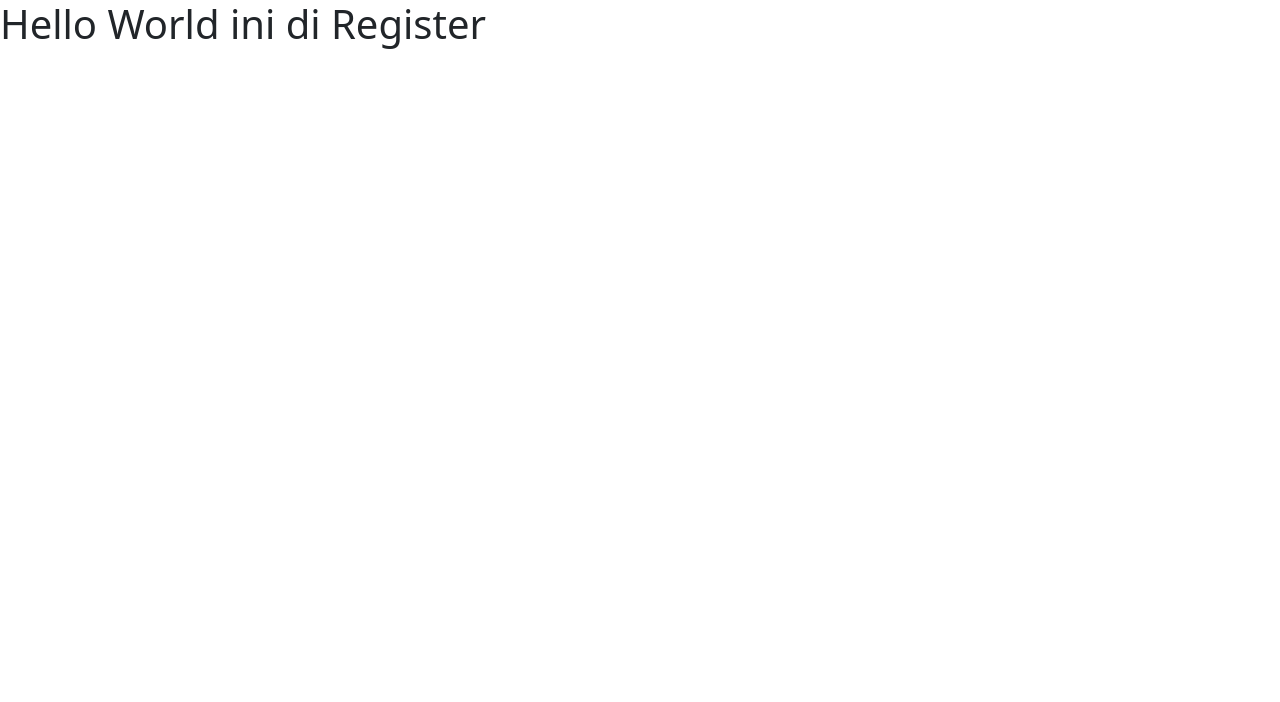
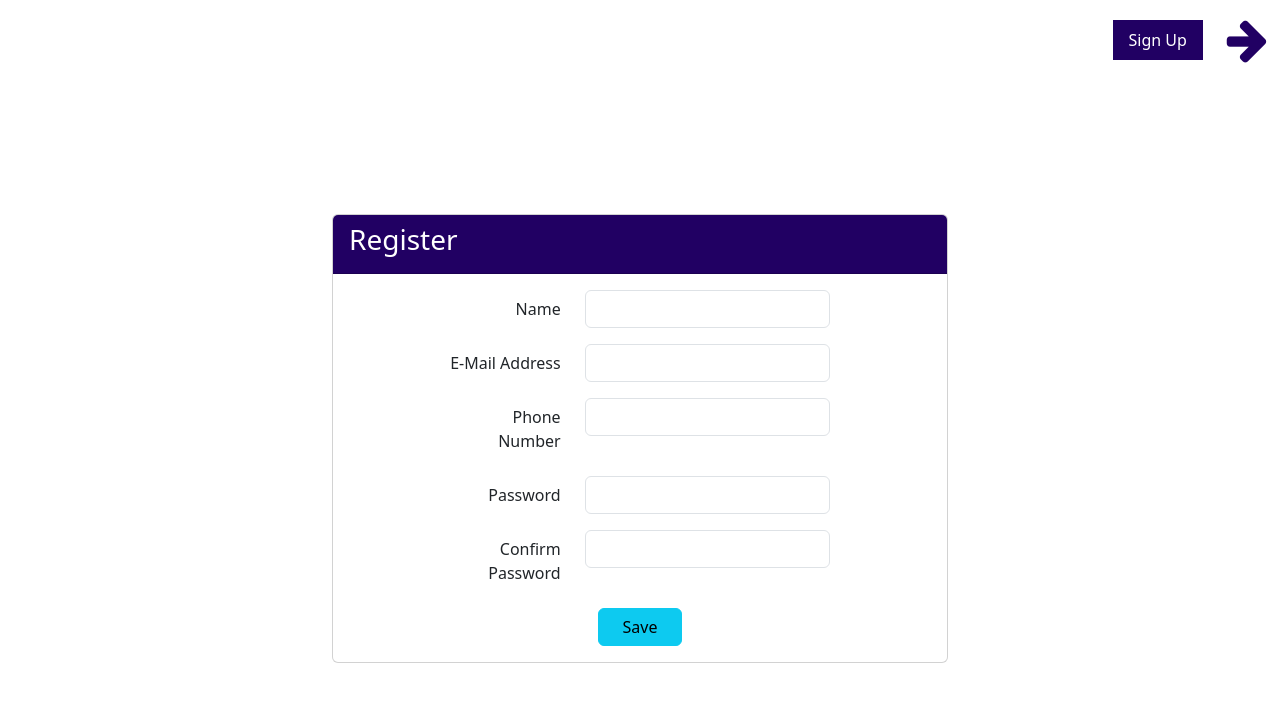
Before and after one commit to ChristianAbraham/NoveltyChecker, a Django app: page /register/ in a window 1280 px wide. Shown: the top 702 px of the page. Run offline with Django 3.2, Linux system fonts and the light colour scheme.

Commit message:
Update register.html
Buat tampilan register

```diff
--- a/NoveltyChecker/templates/NoveltyChecker/register.html
+++ b/NoveltyChecker/templates/NoveltyChecker/register.html
@@ -3,7 +3,82 @@
 {%block content %}
 <!-- Ngoding disini -->
 
-<h1>Hello World ini di Register</h1>
+<link rel="stylesheet" href="https://cdnjs.cloudflare.com/ajax/libs/font-awesome/4.7.0/css/font-awesome.min.css">
+    <div class="container-fluid">
+        <div class="d-flex justify-content-end mt-3 align-items-center">
+            <a href="" class="py-2 px-3 me-4" style="background-color: rgb(33, 0, 99);color:white;text-decoration: none;">Sign Up</a>
+            <i class='fa fa-arrow-right' style='font-size:48px;color:rgb(33, 0, 99)'></i>
+        </div>
+        <div class="row" style="margin-top: 150px; ">
+            <div class="col"></div>
+            <div class="col-6">
+                <div class="card">
+                    <div class="card-header" style="background-color: rgb(33, 0, 99); color:white">
+                        <h3>Register</h3>
+                    </div>
+                    <div class="card-body">
+                        <div class="row">
+                            <div class="col"></div>
+                            <div class="col-8">
+                                    <div class="row mb-3">
+                                        <label for="name" class="col-sm-4 col-form-label text-end">Name</label>
+                                        <div class="col-sm-8">
+                                            <input type="text" class="form-control" id="name">
+                                        </div>
+                                    </div>
+                                    <div class="row mb-3">
+                                        <label for="email" class="col-sm-4 col-form-label text-end">E-Mail Address</label>
+                                        <div class="col-sm-8">
+                                            <input type="email" class="form-control" id="email">
+                                        </div>
+                                    </div>
+                                    <div class="row mb-3">
+                                        <label for="phone" class="col-sm-4 col-form-label text-end">Phone Number</label>
+                                        <div class="col-sm-8">
+                                            <input type="phone" class="form-control" id="phone">
+                                        </div>
+                                    </div>
+                                    <div class="row mb-3">
+                                        <label for="password" class="col-sm-4 col-form-label text-end">Password</label>
+                                        <div class="col-sm-8">
+                                            <input type="password" class="form-control" id="password">
+                                        </div>
+                                    </div>
+                                    <div class="row mb-3">
+                                        <label for="confirmation_password" class="col-sm-4 col-form-label text-end">Confirm Password</label>
+                                        <div class="col-sm-8">
+                                            <input type="password" class="form-control" id="confirmation_password">
+                                        </div>
+                                    </div>
+                                    <div class="d-flex justify-content-center">
+                                        <button type="submit" class="btn btn-info px-4"  data-bs-toggle="modal" data-bs-target="#confirmation">
+                                            Save
+                                        </button>
+                                    </div>
+                            </div>
+                            <div class="col"></div>
+                        </div>
+                    </div>
+                </div>
+            </div>
+            <div class="col"></div>
+        </div>
+    </div>
+    <div class="modal fade" id="confirmation" tabindex="-1" aria-hidden="true">
+        <div class="modal-dialog modal-dialog-centered">
+            <div class="modal-content">
+                <div class="modal-body d-flex align-items-center" style="min-height: 300px;">
+                    <div class="w-100">
+                        <h3 class="text-center" style="color: rgb(33, 0, 99); margin-bottom: 50px;">Is the data you input correct?</h3>
+                        <div class="d-flex justify-content-center">
+                            <button type="button" class="btn btn-info me-2" style="min-width: 100px;" >Yes</button>
+                            <button type="button" class="btn btn-danger ms-2" style="min-width: 100px;" data-bs-dismiss="modal">Cancel</button>
+                        </div>
+                    </div>
+                </div>
+            </div>
+        </div>
+    </div>
 
 <!-- Batas bawah ngoding -->
 {% endblock %}
```
